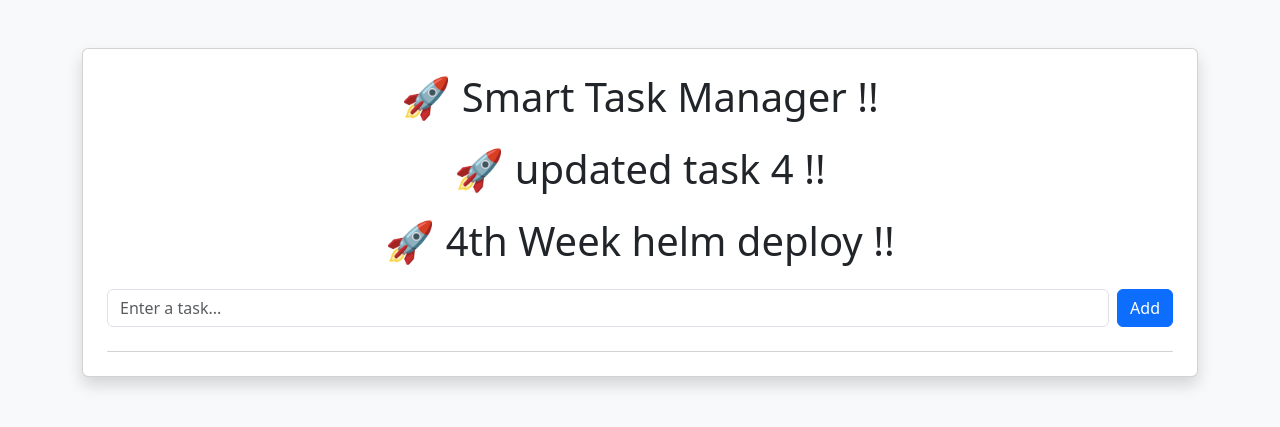
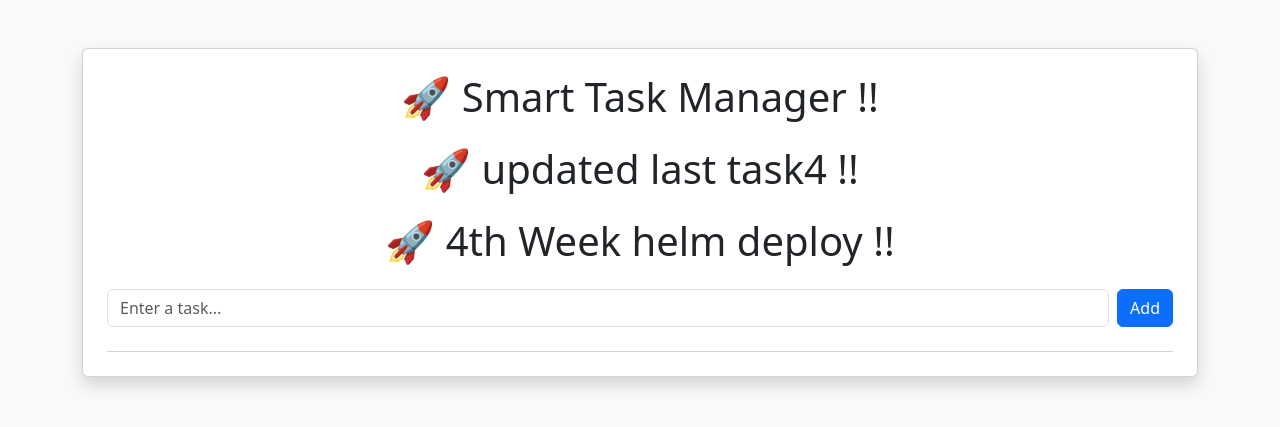
Before and after one commit to venkatnivi062/sample-ci-app, a Flask app: page / in a window 1280 px wide. Shown: the top 427 px of the page. Run offline with Flask 2, Linux system fonts and the light colour scheme.

Commit message:
Update index.html

```diff
--- a/templates/index.html
+++ b/templates/index.html
@@ -11,7 +11,7 @@
     <div class="card shadow p-4">
 
         <h1 class="text-center mb-4">🚀 Smart Task Manager !!</h1>
-        <h1 class="text-center mb-4">🚀 updated task 4 !!</h1>
+        <h1 class="text-center mb-4">🚀 updated last task4 !!</h1>
          <h1 class="text-center mb-4">🚀 4th Week helm deploy !!</h1>
 
         <form method="POST" class="d-flex gap-2 mb-4">
```
